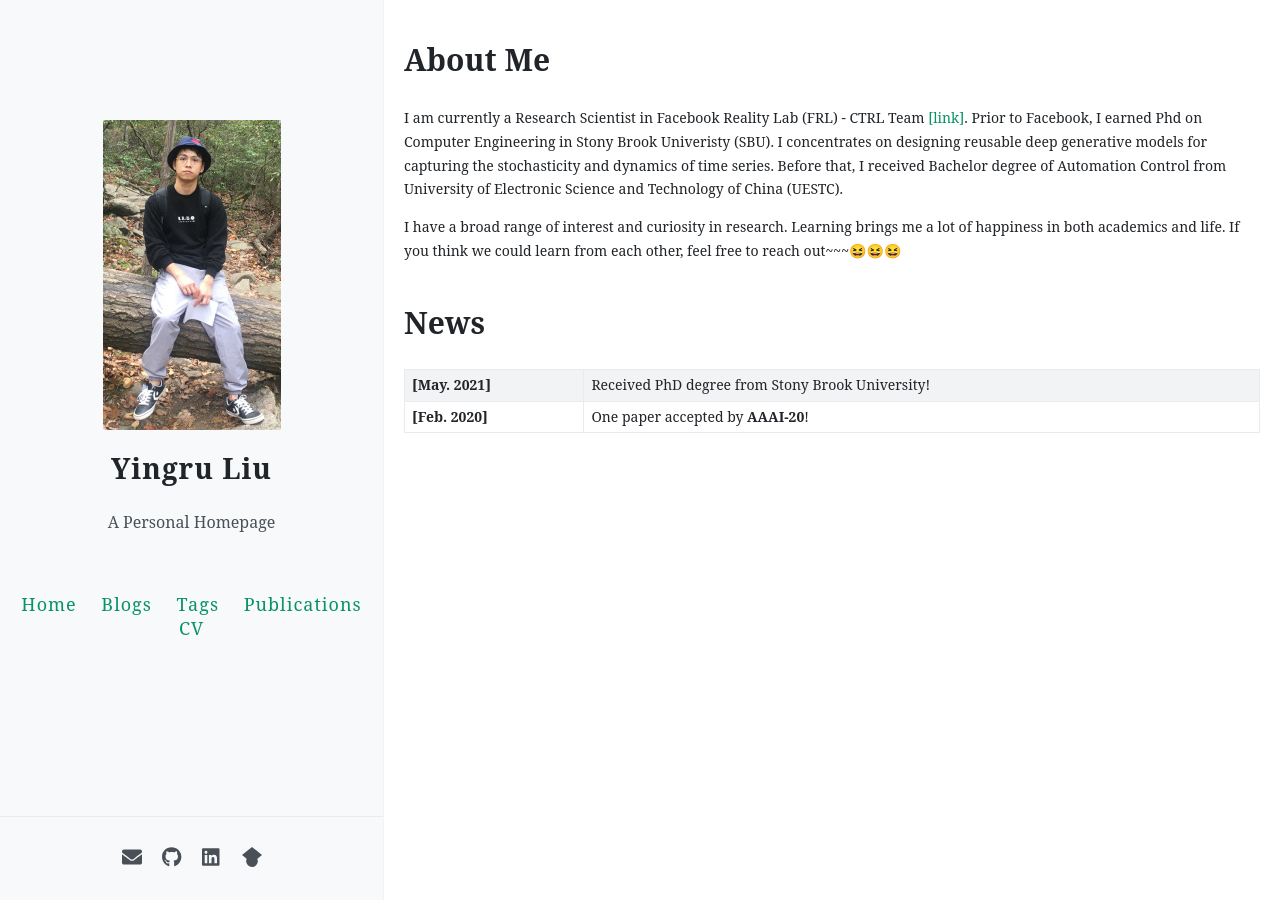
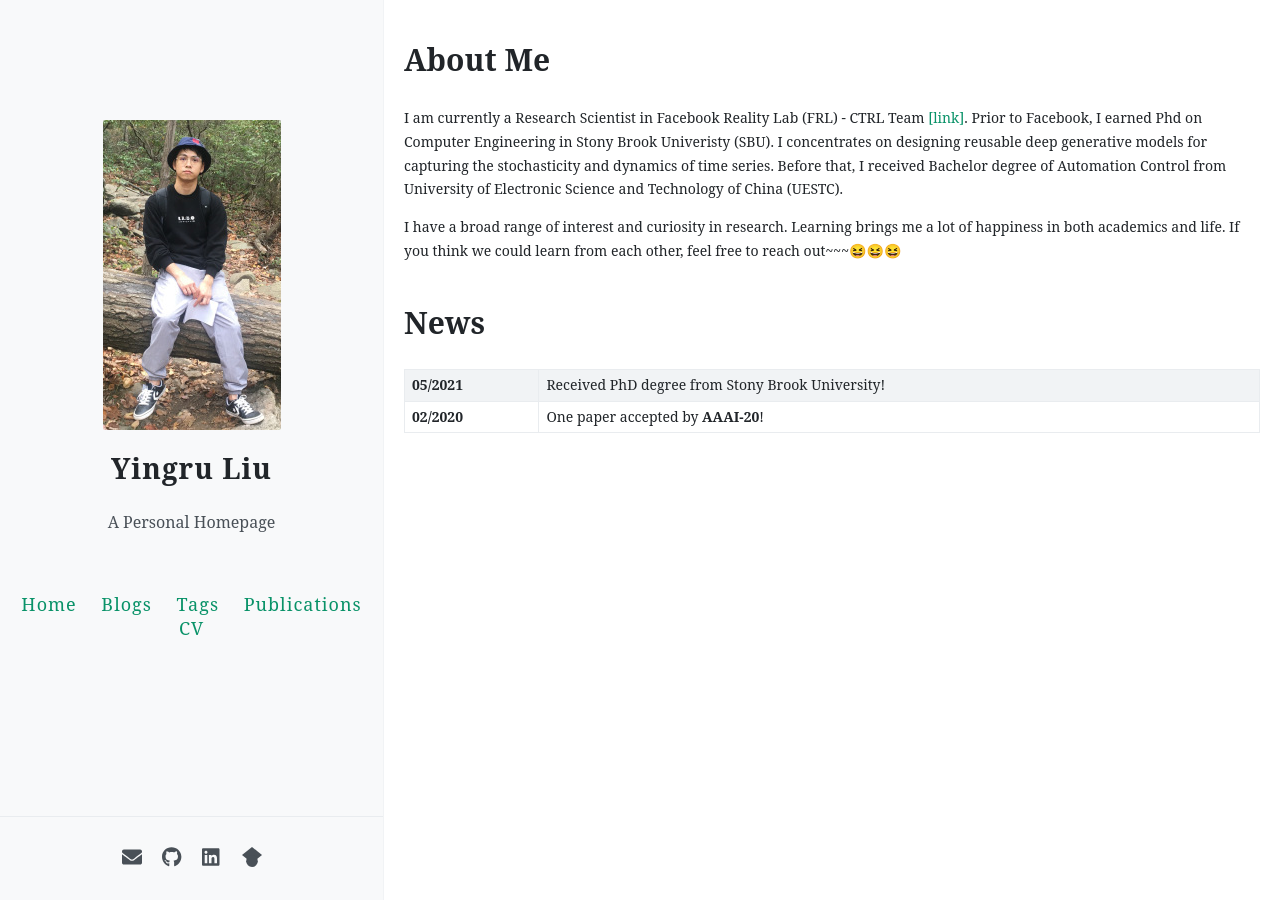
Before and after one commit to yingrliu/yingrliu.github.io, a Jekyll site: the page built from index.md, in a window 1280 px wide. Built offline with Jekyll 4.4.1, drawn with Linux system fonts in a browser that asks for light colours; comment, search, counter and statistics services are not loaded; our own code applies the rules of GitHub Pages for plain Markdown files.

Commit message:
format date.

```diff
--- a/index.md
+++ b/index.md
@@ -17,11 +17,11 @@ I have a broad range of interest and curiosity in research. Learning brings me a
 # News
 <table>
   <tr>
-    <td><b>[May. 2021]</b></td>
+    <td><b>05/2021</b></td>
     <td>Received PhD degree from Stony Brook University!</td>
   </tr>
   <tr>
-    <td><b><b>[Feb. 2020]</b></b></td>
+    <td><b><b>02/2020</b></b></td>
     <td>One paper accepted by <b>AAAI-20</b>!</td>
   </tr>
 </table>
```
Also changed, not shown: 2 other files.
